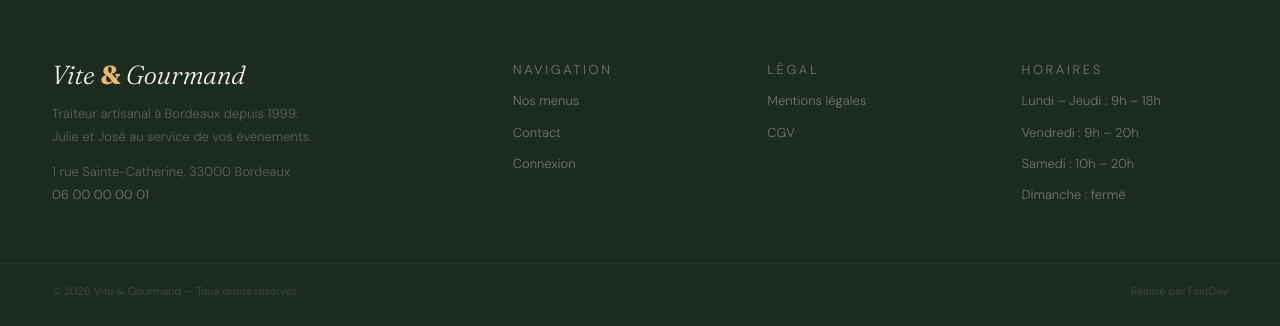
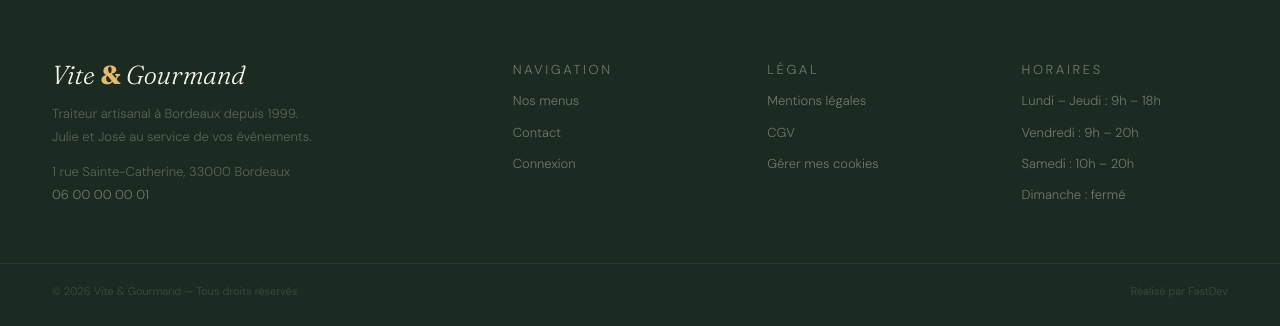
Before and after one commit to lena-dbs/vite-gourmand, a PHP site: page / in a window 1280 px wide. Shown: the part 3212-3538 px from the top of the page. Run offline with PHP 8.4, Linux system fonts and the light colour scheme; data comes from the database, SQL or seed files in the repository.

Commit message:
Ajoute le lien Gerer mes cookies (retrait du consentement)

```diff
--- a/app/Views/layouts/footer.php
+++ b/app/Views/layouts/footer.php
@@ -29,6 +29,7 @@ try {
             <p class="f-col-t">Légal</p>
             <a href="/mentions-legales">Mentions légales</a>
             <a href="/cgv">CGV</a>
+            <a href="#" id="cookie-manage">Gérer mes cookies</a>
         </div>
         <div class="f-col">
             <p class="f-col-t">Horaires</p>
```
Also changed, not shown: public/assets/js/main.js.
